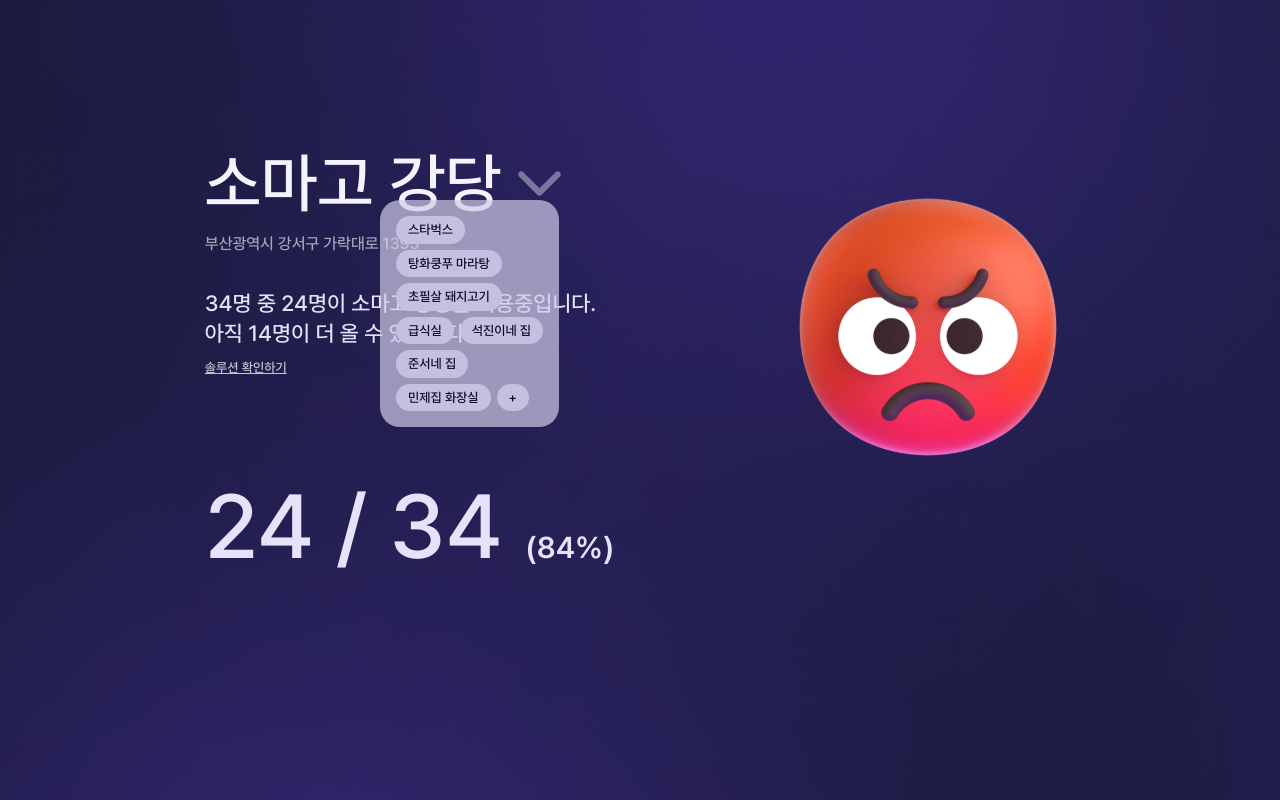
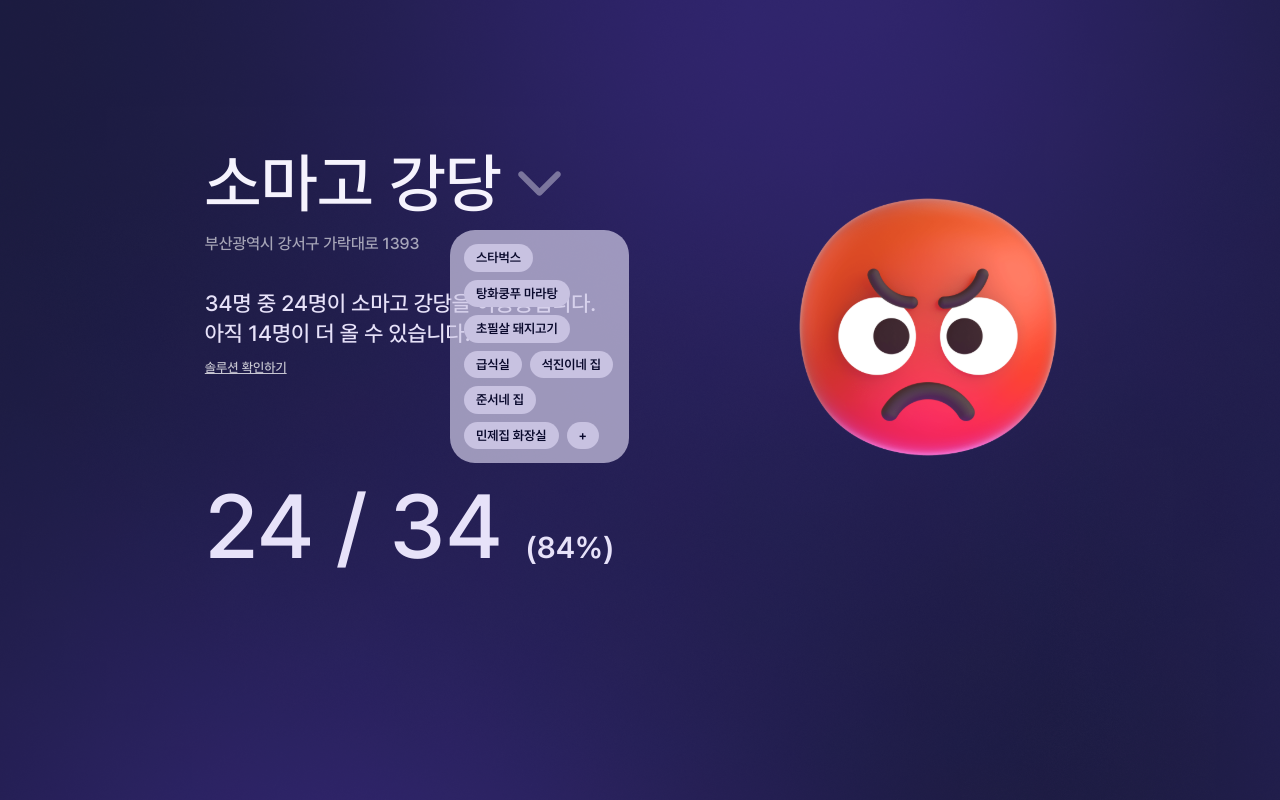
Before and after one commit to OneCredit-Team/OneCredit-client, a React (Create React App) app: page / in a window 1280 px wide. Both pictures are taken after a click on the link 539 px from the left and 193 px from the top of the page. Built offline with nearby package versions, Linux system fonts and the light colour scheme.

Commit message:
Chore :: 최종 수정

```diff
--- a/src/components/PlaceBox/style.scss
+++ b/src/components/PlaceBox/style.scss
@@ -1,21 +1,22 @@
 @import '../../shared/theme.scss';
-
+@import '../../shared/global.style.scss';
 .placebox-tit {
     background-color: rgba(208, 202, 231, 0.7);
     width: 14vw;
-    padding: 13px;
-    border-radius: 20px;
+    padding: 10px;
+    border-radius: 25px;
 }
 .place-name-div {
-    padding: 3px;
+    padding: 4px;
     display: inline-block;
 
     .place-name{
         font-size: 13px;
         border-radius: 200px;
         color: $black;
-        background-color: #C6BFE0;
+        background-color: #C8C2E1;
         padding: 5px 12px;
+        font-family: 'PretendardSemiBold';
         &:hover{
             cursor: pointer;
             background-color: #beb5e0;
--- a/src/pages/Percent/style.scss
+++ b/src/pages/Percent/style.scss
@@ -124,8 +124,8 @@
 
 .placebox-tit {
     position: relative;
-    top: 200px;
-    left: 380px;
+    top: 230px;
+    left: 450px;
 }
 
 
```
